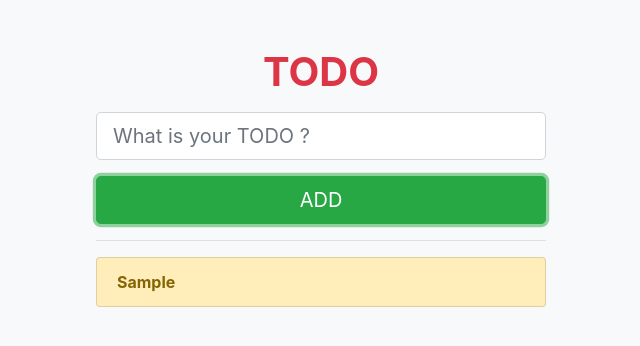
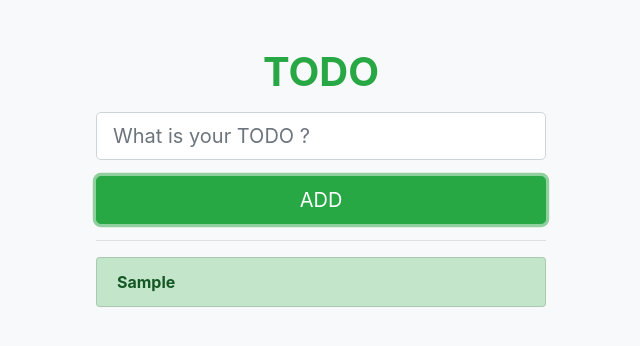
Before and after one commit to mongkonsrisin/js-simple-todo, a plain HTML site: page index.html in a window 1280 px wide. Both pictures are taken after typing "Sample" into the empty fields and a click on the button "ADD". Shown: the whole page, without its empty margins (319-959 px from the left). Drawn offline with nearby package versions, Linux system fonts and the light colour scheme.

Commit message:
Update index.html

```diff
--- a/index.html
+++ b/index.html
@@ -8,7 +8,7 @@
   </head>
   <body class="bg-light">
     <div class="container" style="max-width:480px;">
-      <h1 class="text-center text-danger mt-5 mb-3 font-weight-bold">TODO</h1>
+      <h1 class="text-center text-success mt-5 mb-3 font-weight-bold">TODO</h1>
       <div class="form-group">
           <input id="todoText" type="text" placeholder="What is your TODO ?" class="form-control form-control-lg">
       </div>
@@ -28,7 +28,7 @@
       var text = todoText.value.trim();
       if(text != '') {
         var newTodo = document.createElement('li');
-        newTodo.className = 'list-group-item list-group-item-warning list-group-item-action';
+        newTodo.className = 'list-group-item list-group-item-success list-group-item-action';
         newTodo.textContent = text;
         newTodo.addEventListener('click',function(e) {
           var clickedTodo = e.target;
```
